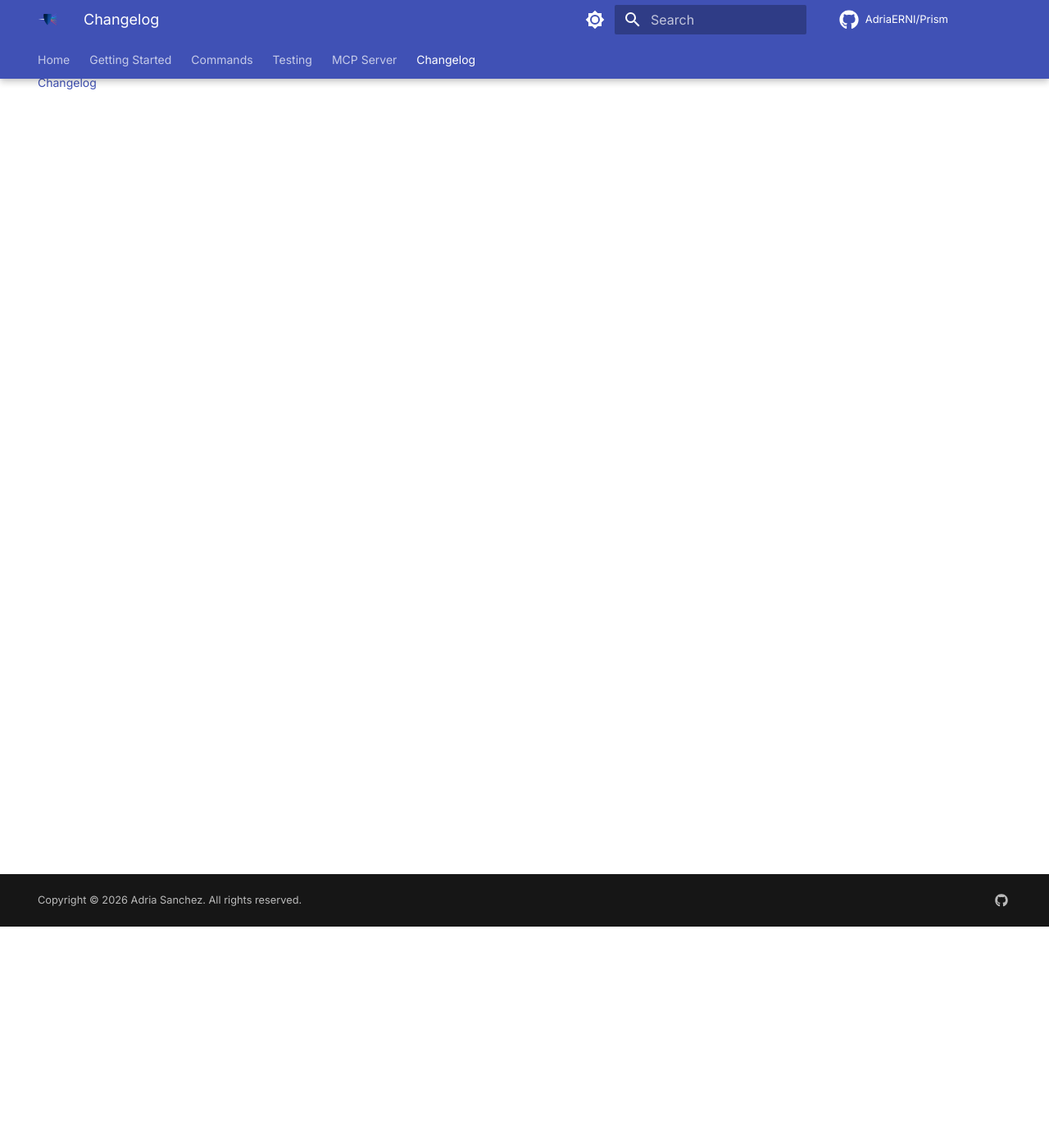
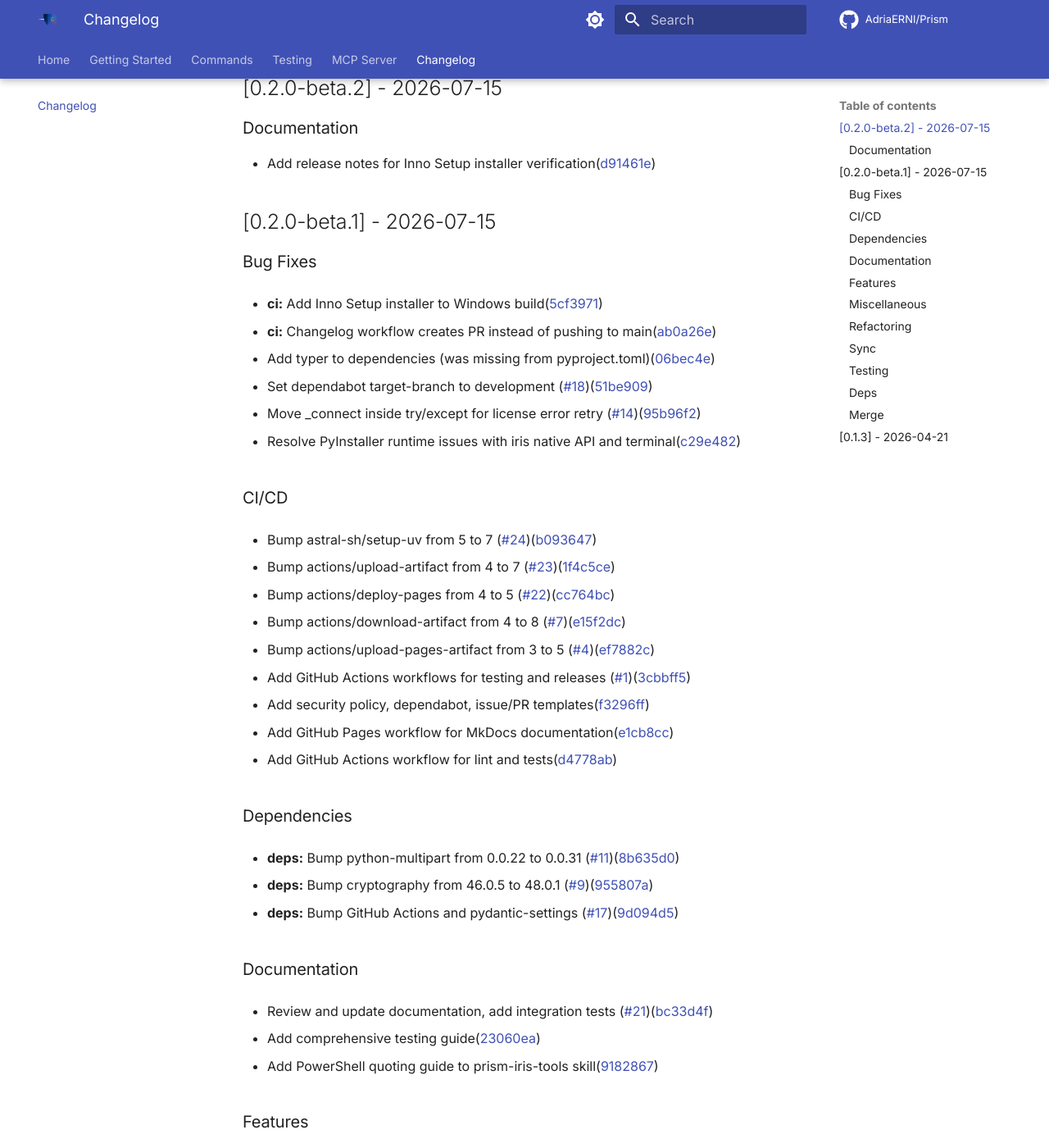
Before and after one commit to AdriaERNI/Prism, an MkDocs documentation site: the page built from docs/changelog.md, in a window 1280 px wide and 1400 px high, scrolled down 270 px. Shown: the whole window at 82% size. Built offline with MkDocs 1.6.1 and Material for MkDocs 9.7.7, drawn with Linux system fonts in a browser that asks for light colours; comment, search, counter and statistics services are not loaded; some of the changed text lies outside the part shown.

Commit message:
fix(ci): Inno Setup installer + changelog on dev push + typer dep (#30)
* docs: add release notes for Inno Setup installer verification

* fix: simplify cliff.toml template to fix Tera parser error

The self::remote_url() macro call inside inline expressions caused
TemplateParseError. Simplified to use hardcoded GitHub URLs directly.

* fix(ci): use . instead of dist for Inno Setup relative paths

ISCC resolves paths relative to the .iss file location (already in dist/),
so 'dist/prism-0.2.0.exe' resolved to 'dist/dist/prism-0.2.0.exe'.
Changed replace target to '.' so paths are relative to the iss file.

* fix(ci): changelog commits directly to development, no PR needed

- Direct commit with [skip ci] to avoid retriggering pipelines
- Removed peter-evans/create-pull-request (was causing permission issues)
- Closed auto-generated PR #31

* fix(ci): changelog creates PR and auto-merges via admin

Development only receives changes via PR (no direct commits). The
changelog workflow creates a PR then auto-merges it with --admin flag
so no manual approval is needed.

```diff
--- a/docs/changelog.md
+++ b/docs/changelog.md
@@ -1,3 +1,5 @@
+<!-- This file is auto-generated by git-cliff via GitHub Actions. Do not edit manually. -->
+
 # Changelog
 
 All notable changes to this project will be documented in this file.
@@ -6,6 +8,128 @@ The format is based on [Conventional Commits](https://www.conventionalcommits.or
 and this project adheres to [Semantic Versioning](https://semver.org/spec/v2.0.0.html).
 
 <!-- This file is auto-generated by git-cliff. Do not edit manually. -->
-<!-- Run `git-cliff --output CHANGELOG.md` or the GitHub Actions workflow to update. -->
 
-See the full changelog at [CHANGELOG.md on GitHub](https://github.com/AdriaERNI/Prism/blob/main/CHANGELOG.md).
+## [0.2.0-beta.2] - 2026-07-15
+
+
+
+### Documentation
+
+- Add release notes for Inno Setup installer verification([d91461e](https://github.com/AdriaERNI/Prism/commit/d91461eabae983dfbf50483f7a09b18c57c86b10))
+
+
+
+## [0.2.0-beta.1] - 2026-07-15
+
+
+
+### Bug Fixes
+
+- **ci:** Add Inno Setup installer to Windows build([5cf3971](https://github.com/AdriaERNI/Prism/commit/5cf3971daed2c2ba0aa2878f247d8a28fa93a449))
+
+- **ci:** Changelog workflow creates PR instead of pushing to main([ab0a26e](https://github.com/AdriaERNI/Prism/commit/ab0a26edc234a0d969762031038aa017870a4cbe))
+
+- Add typer to dependencies (was missing from pyproject.toml)([06bec4e](https://github.com/AdriaERNI/Prism/commit/06bec4e0adb0116f50ba173634aabf88ce9bbfe1))
+
+- Set dependabot target-branch to development ([#18](https://github.com/AdriaERNI/Prism/issues/18))([51be909](https://github.com/AdriaERNI/Prism/commit/51be909bb03704262bfdb130a9373743a7e8253d))
+
+- Move _connect inside try/except for license error retry ([#14](https://github.com/AdriaERNI/Prism/issues/14))([95b96f2](https://github.com/AdriaERNI/Prism/commit/95b96f286200b1b66355900b74c90b08097914a2))
+
+- Resolve PyInstaller runtime issues with iris native API and terminal([c29e482](https://github.com/AdriaERNI/Prism/commit/c29e48223b546dc2387c4913179a733b85012af6))
+
+
+
+### CI/CD
+
+- Bump astral-sh/setup-uv from 5 to 7 ([#24](https://github.com/AdriaERNI/Prism/issues/24))([b093647](https://github.com/AdriaERNI/Prism/commit/b093647e58cc9505b4f590d4f0983327d6dadb97))
+
+- Bump actions/upload-artifact from 4 to 7 ([#23](https://github.com/AdriaERNI/Prism/issues/23))([1f4c5ce](https://github.com/AdriaERNI/Prism/commit/1f4c5cede7ca138175ee4d3f78194513a477981d))
+
+- Bump actions/deploy-pages from 4 to 5 ([#22](https://github.com/AdriaERNI/Prism/issues/22))([cc764bc](https://github.com/AdriaERNI/Prism/commit/cc764bcad5f9a78b87c2ed016b38827e1d4cfa20))
+
+- Bump actions/download-artifact from 4 to 8 ([#7](https://github.com/AdriaERNI/Prism/issues/7))([e15f2dc](https://github.com/AdriaERNI/Prism/commit/e15f2dc71fae41792955630afdcf59069b8cc6c4))
+
+- Bump actions/upload-pages-artifact from 3 to 5 ([#4](https://github.com/AdriaERNI/Prism/issues/4))([ef7882c](https://github.com/AdriaERNI/Prism/commit/ef7882c06bd01d5cb0a3d7b33cdc984fc71b0924))
+
+- Add GitHub Actions workflows for testing and releases ([#1](https://github.com/AdriaERNI/Prism/issues/1))([3cbbff5](https://github.com/AdriaERNI/Prism/commit/3cbbff515ef3557ffa83dea1b8559cb0d0f78e06))
+
+- Add security policy, dependabot, issue/PR templates([f3296ff](https://github.com/AdriaERNI/Prism/commit/f3296ff21f5680c8208e705d6a2e6bb40e15a9eb))
+
+- Add GitHub Pages workflow for MkDocs documentation([e1cb8cc](https://github.com/AdriaERNI/Prism/commit/e1cb8cc4936a09d609ad1ef631be10551bc8c915))
+
+- Add GitHub Actions workflow for lint and tests([d4778ab](https://github.com/AdriaERNI/Prism/commit/d4778ab475af585444413d663899e11e3e26e6a0))
+
+
+
+### Dependencies
+
+- **deps:** Bump python-multipart from 0.0.22 to 0.0.31 ([#11](https://github.com/AdriaERNI/Prism/issues/11))([8b635d0](https://github.com/AdriaERNI/Prism/commit/8b635d0c942cc8fc03619aee14c763bcf44b11a9))
+
+- **deps:** Bump cryptography from 46.0.5 to 48.0.1 ([#9](https://github.com/AdriaERNI/Prism/issues/9))([955807a](https://github.com/AdriaERNI/Prism/commit/955807afc42574caa35d854e89b448ce4180064c))
+
+- **deps:** Bump GitHub Actions and pydantic-settings ([#17](https://github.com/AdriaERNI/Prism/issues/17))([9d094d5](https://github.com/AdriaERNI/Prism/commit/9d094d58cecdfeae14b6463591f15b621b41ebf6))
+
+
+
+### Documentation
+
+- Review and update documentation, add integration tests ([#21](https://github.com/AdriaERNI/Prism/issues/21))([bc33d4f](https://github.com/AdriaERNI/Prism/commit/bc33d4fa7c8f9a9ae8ec6ef17866e632ff72712a))
+
+- Add comprehensive testing guide([23060ea](https://github.com/AdriaERNI/Prism/commit/23060ea461c1eccfd14876143b2066f1c55121af))
+
+- Add PowerShell quoting guide to prism-iris-tools skill([9182867](https://github.com/AdriaERNI/Prism/commit/9182867a3027651e18e889fa606109e6cbd11887))
+
+
+
+### Features
+
+- **config:** Expand `prism config` with full setting coverage and reset modes([d1aaf5a](https://github.com/AdriaERNI/Prism/commit/d1aaf5a6be65deeb6f6e7728699a99d8e90a124a))
+
+- Add TOON output format support for CLI and MCP tools([1c8c799](https://github.com/AdriaERNI/Prism/commit/1c8c7997b78050b8bad743667ded15290fd41320))
+
+
+
+### Miscellaneous
+
+- Bump version to 0.2.0([7cda0a2](https://github.com/AdriaERNI/Prism/commit/7cda0a20a28f1bf5f53840a1560c863bca56b980))
+
+- Update PyInstaller build script for iris native modules([24d9004](https://github.com/AdriaERNI/Prism/commit/24d900454d1ee645d2f9f0e2952db34a9055fe8b))
+
+- Bump version to 0.1.5([26174b2](https://github.com/AdriaERNI/Prism/commit/26174b2821f141aff5eebd384d0067b4e8d7111c))
+
+
+
+### Refactoring
+
+- Consolidate settings on pydantic-settings([210fb4a](https://github.com/AdriaERNI/Prism/commit/210fb4a9bc5a8035ffce3b972ec4704e91a8bef7))
+
+
+
+### Sync
+
+- Native terminal retry fix + development updates ([#15](https://github.com/AdriaERNI/Prism/issues/15))([1b9d5c6](https://github.com/AdriaERNI/Prism/commit/1b9d5c6c2b1f9b2375cb43af0e4cebf20f47690a))
+
+
+
+### Testing
+
+- Add Vagrant Windows integration test suite([f6052ed](https://github.com/AdriaERNI/Prism/commit/f6052ed29795c9c3340fb2ebd1c94c15beb794c5))
+
+
+
+### Deps
+
+- Bump pyjwt from 2.11.0 to 2.13.0 (security release) ([#19](https://github.com/AdriaERNI/Prism/issues/19))([335a70f](https://github.com/AdriaERNI/Prism/commit/335a70fe191875f0cb8ab959b12e750719e8766c))
+
+
+
+### Merge
+
+- Resolve conflict in terminal.py (keep conn=None guard from development)([4a6b301](https://github.com/AdriaERNI/Prism/commit/4a6b301067d94f7e4495e15d9815e741da407882))
+
+
+
+## [0.1.3] - 2026-04-21
+
+
+<!-- generated by git-cliff -->
```
Also changed, not shown: CHANGELOG.md (+59 -35 lines), RELEASE_NOTES.md (added, +1 -0 lines), cliff.toml (+15 -76 lines), 2 other files.
